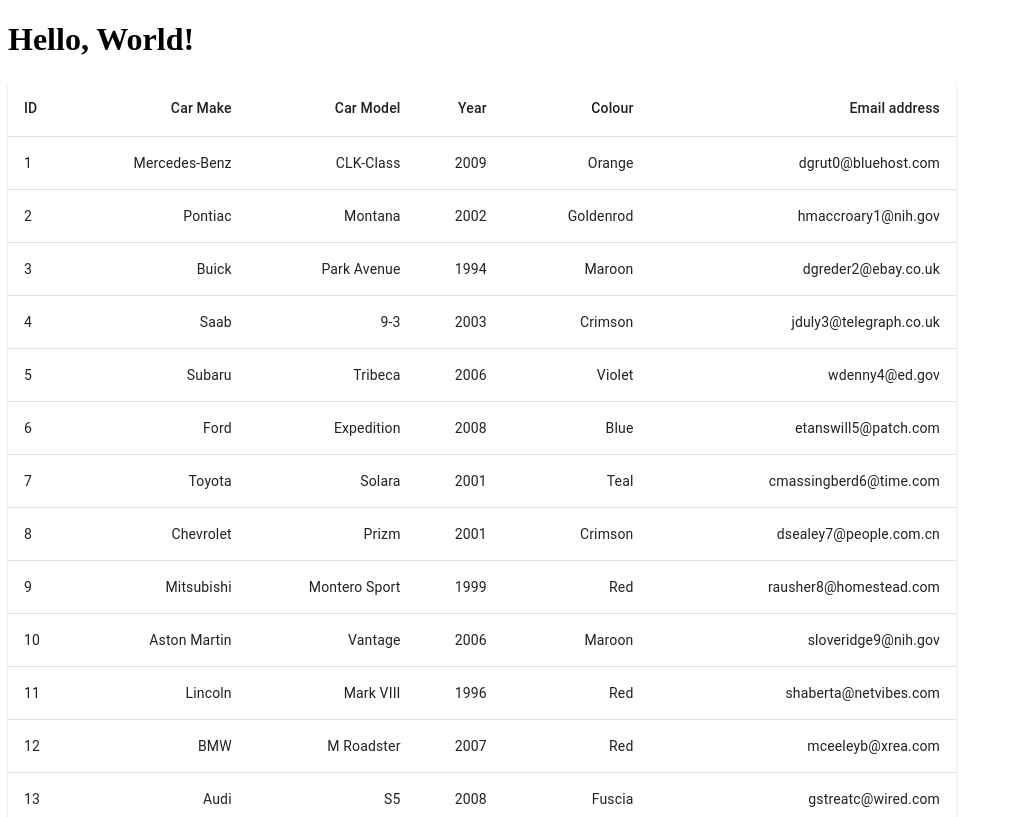
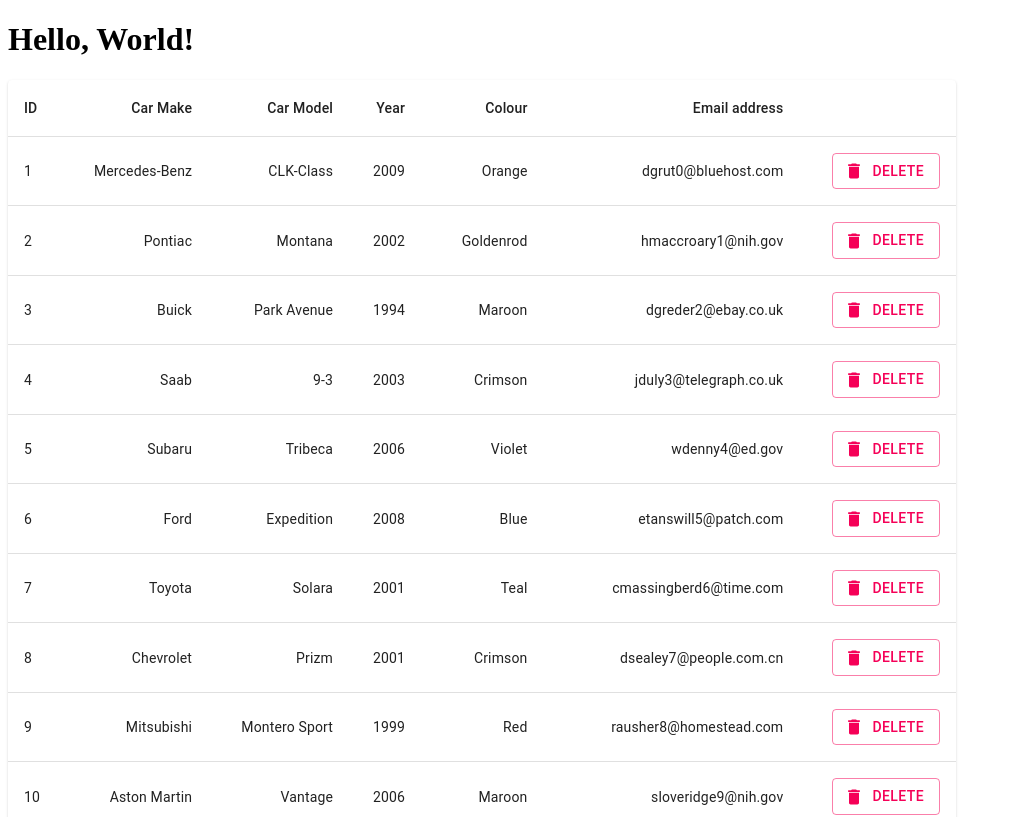
Before and after one commit to Flumm3ry/SampleReactApp, a React (Create React App) app: page / in a window 1280 px wide. Shown: the top 817 px of the page, without its empty margins (0-1013 px from the left). Built offline with nearby package versions, Linux system fonts and the light colour scheme.

Commit message:
Completed task 3

```diff
--- a/package.json
+++ b/package.json
@@ -4,6 +4,7 @@
   "private": true,
   "dependencies": {
     "@material-ui/core": "^4.9.1",
+    "@material-ui/icons": "^4.9.1",
     "@testing-library/jest-dom": "^4.2.4",
     "@testing-library/react": "^9.4.0",
     "@testing-library/user-event": "^7.2.1",
--- a/src/components/CarTable.tsx
+++ b/src/components/CarTable.tsx
@@ -1,4 +1,4 @@
-import React from 'react';
+import React, { useState } from 'react';
 import Table from '@material-ui/core/Table';
 import TableBody from '@material-ui/core/TableBody';
 import TableCell from '@material-ui/core/TableCell';
@@ -7,15 +7,8 @@
 import TableRow from '@material-ui/core/TableRow';
 import Paper from '@material-ui/core/Paper';
 import { makeStyles } from '@material-ui/styles'
-
-interface CarDetails {
-    id: number,
-    car_make: string,
-    car_model: string,
-    year: number,
-    color: string,
-    email_address: string,
-}
+import CarDetails from '../interfaces/CarDetails';
+import CarTableRow from './CarTableRow';
 
 interface TableProps {
     data: CarDetails[],
@@ -29,6 +22,13 @@
 
 const CarTable = (props: TableProps): JSX.Element => {
     const classes = useStyles();
+
+    const [cars, setCars] = useState<CarDetails[]>(props.data);
+
+    const deleteRow = (id: number): void => (
+        setCars(cars.filter(c => c.id !== id))
+    );
+
     return (
         <TableContainer className={classes.tableContainer} component={Paper}>
             <Table aria-label="simple table">
@@ -40,18 +40,12 @@
                         <TableCell align="right">Year</TableCell>
                         <TableCell align="right">Colour</TableCell>
                         <TableCell align="right">Email address</TableCell>
+                        <TableCell></TableCell>
                     </TableRow>
                 </TableHead>
                 <TableBody>
-                    {props.data.map(row => (
-                        <TableRow key={row.id}>
-                            <TableCell>{row.id}</TableCell>
-                            <TableCell align="right">{row.car_make}</TableCell>
-                            <TableCell align="right">{row.car_model}</TableCell>
-                            <TableCell align="right">{row.year}</TableCell>
-                            <TableCell align="right">{row.color}</TableCell>
-                            <TableCell align="right">{row.email_address}</TableCell>
-                        </TableRow>
+                    {cars.map(car => (
+                        <CarTableRow key={car.id} car={car} onClick={deleteRow}/>
                     ))}
                 </TableBody>
             </Table>
--- /dev/null
+++ b/src/components/CarTableRow.tsx
@@ -0,0 +1,34 @@
+import React from 'react';
+import CarDetails from './../interfaces/CarDetails';
+import TableRow from '@material-ui/core/TableRow';
+import TableCell from '@material-ui/core/TableCell';
+import Button from '@material-ui/core/Button';
+import DeleteIcon from '@material-ui/icons/Delete';
+
+interface CarTableRowProps {
+    car: CarDetails,
+    onClick: (id: number) => void,
+}
+
+const CarTableRow = (props: CarTableRowProps): JSX.Element =>(
+    <TableRow>
+        <TableCell>{props.car.id}</TableCell>
+        <TableCell align="right">{props.car.car_make}</TableCell>
+        <TableCell align="right">{props.car.car_model}</TableCell>
+        <TableCell align="right">{props.car.year}</TableCell>
+        <TableCell align="right">{props.car.color}</TableCell>
+        <TableCell align="right">{props.car.email_address}</TableCell>
+        <TableCell align="right">
+            <Button
+                color="secondary"
+                startIcon={<DeleteIcon />}
+                variant="outlined"
+                onClick={() => props.onClick(props.car.id)}
+            >
+                Delete
+            </Button>
+        </TableCell>
+    </TableRow>
+);
+
+export default CarTableRow;
--- /dev/null
+++ b/src/interfaces/CarDetails.tsx
@@ -0,0 +1,8 @@
+export default interface CarDetails {
+    id: number,
+    car_make: string,
+    car_model: string,
+    year: number,
+    color: string,
+    email_address: string,
+}
```
Also changed, not shown: 2 other files (tests, documents, lock files or other folders).
